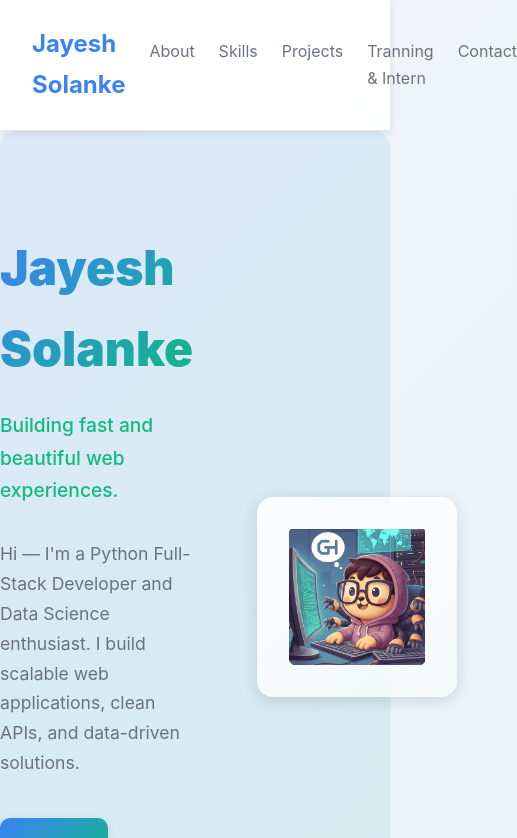
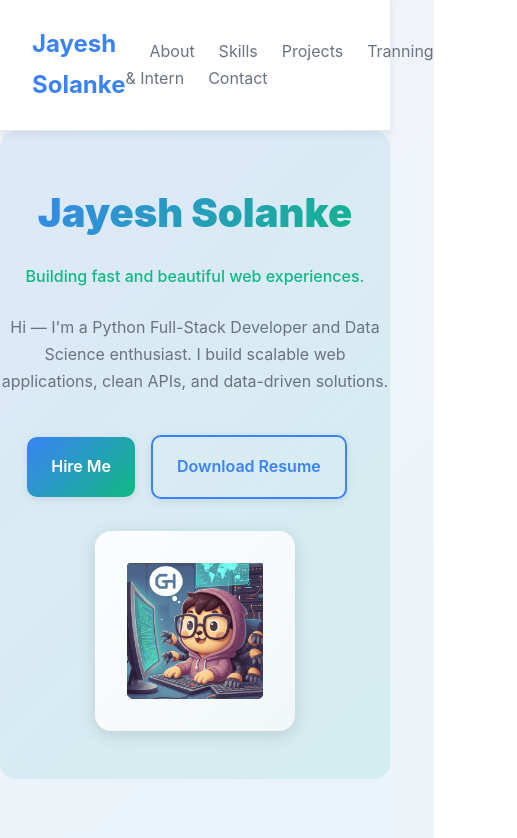
Before and after one commit to jayesh-87/Portfolio, a React (Vite) app: page / in a window 390 px wide. Shown: the top 838 px of the page, 517 px wide, since content can reach past the window. Built offline with nearby package versions, Linux system fonts and the light colour scheme.

Commit message:
Updated portfolio with new project

```diff
--- a/src/styles.css
+++ b/src/styles.css
@@ -25,23 +25,8 @@ body {
 .topbar .container { display: flex; align-items: center; justify-content: space-between; padding: 1.5rem 2rem; }
 .logo { font-weight: 700; color: var(--accent); text-decoration: none; font-size: 1.5rem; transition: var(--transition); }
 .logo:hover { color: var(--secondary); }
-.nav { display: flex; } /* Desktop nav: flex layout */
 .nav a { margin-left: 1.5rem; color: var(--muted); text-decoration: none; transition: var(--transition); }
 .nav a:hover { color: var(--accent); transform: translateY(-1px); }
-
-/* Hamburger Menu Styles */
-.hamburger { display: none; flex-direction: column; cursor: pointer; gap: 4px; padding: 0.5rem; border: none; background: transparent; }
-.hamburger span { width: 25px; height: 3px; background: var(--text); transition: var(--transition); border-radius: 2px; }
-.hamburger.open span:nth-child(1) { transform: rotate(45deg) translate(5px, 5px); }
-.hamburger.open span:nth-child(2) { opacity: 0; }
-.hamburger.open span:nth-child(3) { transform: rotate(-45deg) translate(7px, -6px); }
-
-/* Mobile Nav Overlay */
-.mobile-nav { display: none; position: fixed; top: 0; left: 0; width: 100%; height: 100%; background: rgba(0,0,0,0.9); z-index: 50; flex-direction: column; justify-content: center; align-items: center; }
-.mobile-nav.open { display: flex; }
-.mobile-nav a { color: #FFFFFF; font-size: 1.5rem; margin: 1rem 0; text-decoration: none; transition: var(--transition); }
-.mobile-nav a:hover { color: var(--accent); transform: scale(1.1); }
-
 .hero { display: flex; gap: 4rem; align-items: center; padding: 6rem 0; background: linear-gradient(135deg, rgba(59,130,246,0.1) 0%, rgba(16,185,129,0.1) 100%); border-radius: var(--border-radius); margin-bottom: 2rem; } /* Added subtle background gradient and margin */
 .hero-left { flex: 1; }
 .hero-right { width: 250px; display: flex; justify-content: center; align-items: center; }
@@ -144,4 +129,53 @@ h2 { margin-top: 0; color: var(--text); font-size: 2.5rem; font-weight: 700; tex
 .modal-btn { background: rgba(31,41,55,0.8); color: #FFFFFF; border: none; border-radius: 50%; width: 50px; height: 50px; cursor: pointer; font-size: 1.5rem; transition: var(--transition); }
 .modal-btn:hover { background: var(--accent); }
 .modal-indicators { position: absolute; bottom: -20px; display: flex; gap: 0.5rem; }
-.modal-indicator { width: 10px; height: 10px; border-radius: 50%; background: rgba(31,41,55,0.3); cursor: pointer; transition ⬤
+.modal-indicator { width: 10px; height: 10px; border-radius: 50%; background: rgba(31,41,55,0.3); cursor: pointer; transition: var(--transition); }
+.modal-indicator.active { background: var(--accent); }
+.card-actions a { margin-right: 1rem; color: var(--accent); text-decoration: none; font-weight: 500; transition: var(--transition); }
+.card-actions a:hover { color: var(--secondary); transform: translateX(3px); }
+.timeline { border-left: 3px solid var(--accent); padding-left: 2rem; }
+.timeline-item { position: relative; margin-bottom: 2rem; padding-left: 1rem; }
+.timeline-dot { width: 16px; height: 16px; border-radius: 50%; background: linear-gradient(135deg, var(--accent), var(--secondary)); position: absolute; left: -11px; top: 8px; box-shadow: var(--shadow-light); }
+.muted { color: var(--muted); font-size: 1rem; }
+/* Attractive Contact Section */
+.contact-grid { display: grid; grid-template-columns: repeat(auto-fit, minmax(300px, 1fr)); gap: 2.5rem; }
+.contact-card { padding: 2rem; background: var(--card); border-radius: var(--border-radius); box-shadow: var(--shadow-light); transition: var(--transition); border: 1px solid rgba(31,41,55,0.05); text-align: center; }
+.contact-card:hover { box-shadow: var(--shadow-medium); transform: translateY(-5px); }
+.card-icon { font-size: 2.5rem; margin-bottom: 1rem; color: var(--accent); } /* Icon styling */
+.contact-card h4 { margin: 0 0 1rem 0; color: var(--text); font-size: 1.2rem; font-weight: 600; }
+.contact-card a { color: var(--accent); text-decoration: none; font-weight: 500; transition: var(--transition); display: block; margin-bottom: 0.5rem; }
+.contact-card a:hover { color: var(--secondary); transform: translateY(-2px); }
+.contact-form { padding: 2rem; background: var(--card); border-radius: var(--border-radius); box-shadow: var(--shadow-light); border: 1px solid rgba(31,41,55,0.05); }
+.contact-form label { display: block; margin-bottom: 1.5rem; font-weight: 600; position: relative; }
+.contact-form input, .contact-form textarea { width: 100%; padding: 1rem; border-radius: 8px; border: 1px solid rgba(31,41,55,0.15); background: #ffffff; color: var(--text); transition: var(--transition); font-size: 1rem; }
+.contact-form input:focus, .contact-form textarea:focus { border-color: var(--accent); outline: none; box-shadow: 0 0 0 3px rgba(59,130,246,0.1); }
+.contact-form input:invalid, .contact-form textarea:invalid { border-color: #EF4444; } /* Red for invalid */
+.contact-form textarea { resize: vertical; min-height: 100px; }
+.contact-form .btn { width: 100%; margin-top: 1rem; } /* Full-width submit button */
+.footer { border-top: 1px solid rgba(31,41,55,0.15); padding: 3rem 0; margin-top: 4rem; background: linear-gradient(135deg, #F0F4F8 0%, #D9E4E0 100%); }
+.footer .container { display: flex; justify-content: space-between; align-items: center; }
+.social a { margin-left: 1.5rem; color: var(--muted); text-decoration: none; transition: var(--transition); }
+.social a:hover { color: var(--accent); transform: scale(1.1); }
+@media (max-width: 800px) {
+  .hero {
+    flex-direction: column;
+    text-align: center;
+    gap: 2rem; /* Reduced gap for tighter mobile layout */
+    padding: 3rem 0; /* Less padding to prevent crowding */
+  }
+  .hero-right {
+    width: 200px;
+  }
+  .hero h1 {
+    font-size: 2.5rem; /* Smaller font to avoid overlap on mobile */
+    margin-bottom: 1rem; /* Extra margin for breathing room */
+  }
+  .tagline {
+    font-size: 1rem; /* Slightly smaller for balance */
+    margin-bottom: 1.5rem;
+  }
+  .intro {
+    font-size: 1rem; /* Consistent sizing */
+  }
+  /* Other existing rules in the media query remain unchanged */
+}
```
Also changed, not shown: 4 other files (tests, documents, lock files or other folders).
